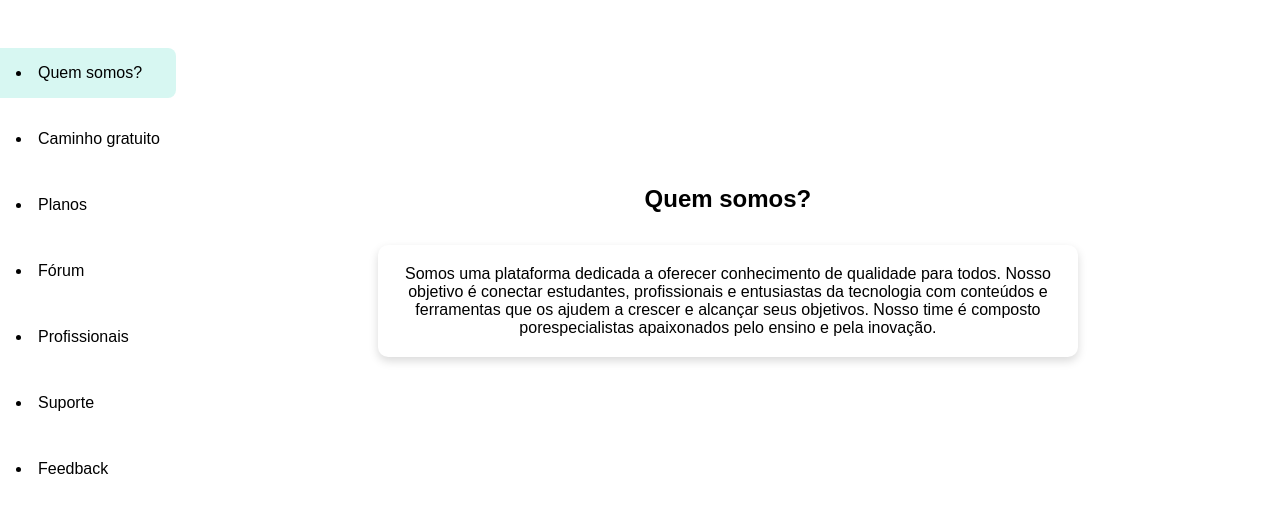
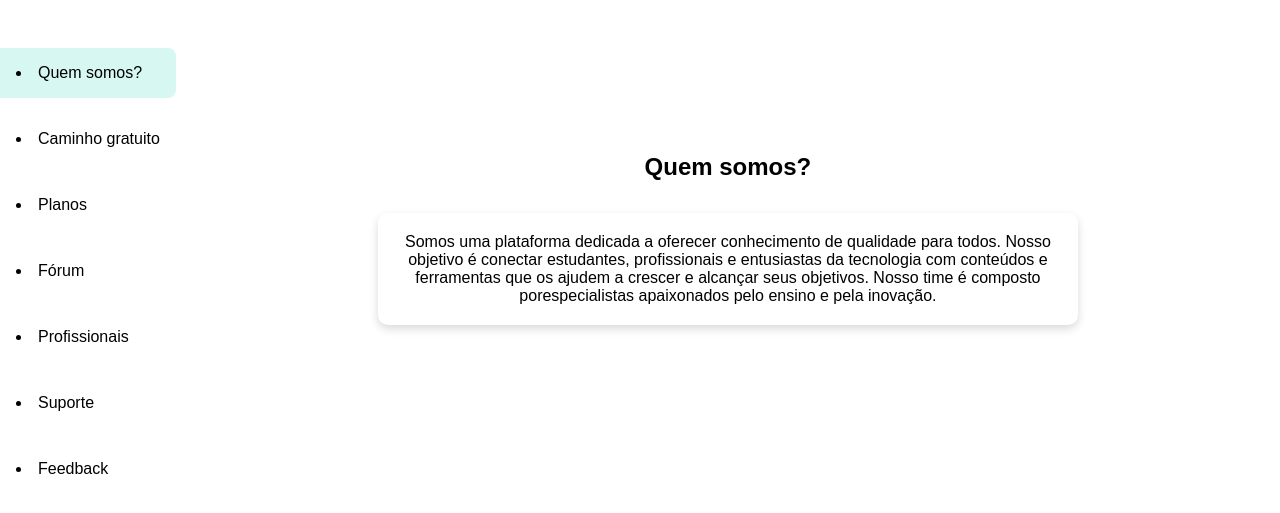
Before and after one commit to Noronha1612/ProjetoIntegrador1, a plain HTML site: page index.html in a window 1280 px wide. Shown: the part 229-742 px from the top of the page. Drawn offline with Linux system fonts and the light colour scheme.

Commit message:
fix: lift main card and remove min width from bg image

```diff
--- a/css/global.css
+++ b/css/global.css
@@ -6,7 +6,9 @@
 }
 
 body {
-  overflow-x: hidden;
+  overflow: hidden;
+  width: 100vw;
+  height: 100vh;
 }
 
 body > img {
@@ -14,7 +16,6 @@ body > img {
   top: 0;
   left: 0;
   width: 100vw;
-  min-width: 960px;
 
   z-index: -999;
 }
--- a/css/main.css
+++ b/css/main.css
@@ -45,6 +45,8 @@ main section {
   align-items: center;
   flex-direction: column;
   gap: 2rem;
+
+  margin-bottom: 4rem;
 }
 
 .card {
```
